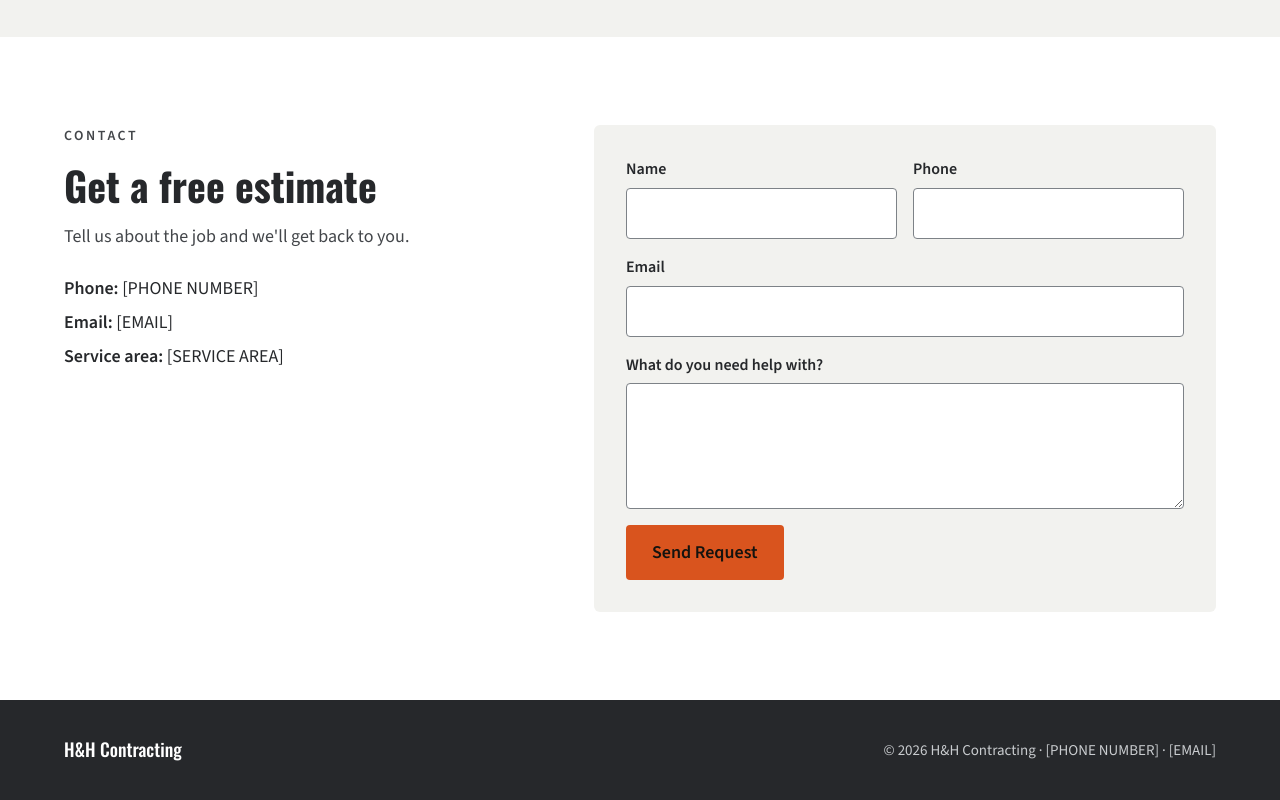
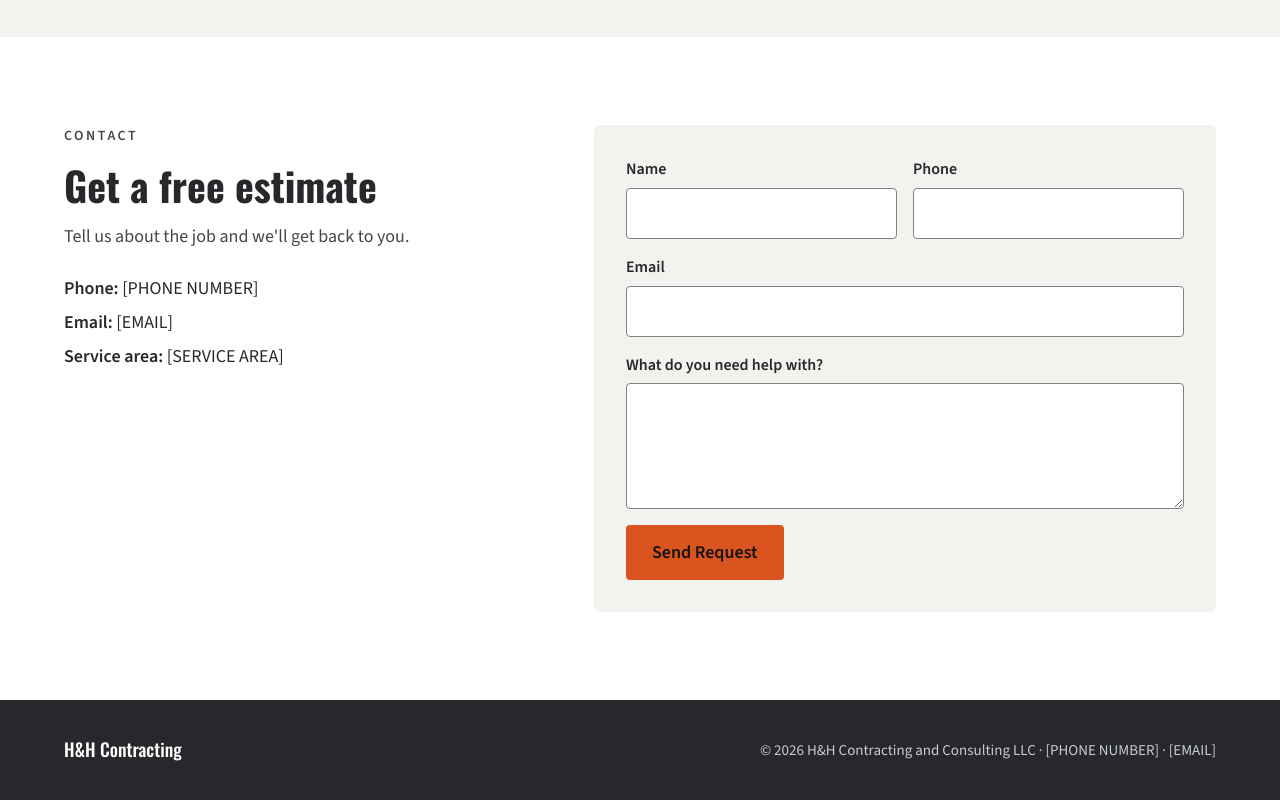
Before and after one commit to cambellhunziker/hh-contracting, a plain HTML site: page index.html in a window 1280 px wide. Shown: the part 2648-3448 px from the top of the page. Drawn offline with nearby package versions, Linux system fonts and the light colour scheme.

Commit message:
Use registered LLC name in footer
Co-Authored-By: Claude Opus 5.5 <noreply@anthropic.com>
Claude-Session: https://claude.ai/code/session_01R1dxQj8W3tt1V2M4fpXXPL

```diff
--- a/index.html
+++ b/index.html
@@ -173,7 +173,7 @@
   <footer class="site-footer">
     <div class="container">
       <strong>H&amp;H Contracting</strong>
-      <span>© <span id="year">2026</span> H&amp;H Contracting · [PHONE NUMBER] · [EMAIL]</span>
+      <span>© <span id="year">2026</span> H&amp;H Contracting and Consulting LLC · [PHONE NUMBER] · [EMAIL]</span>
     </div>
   </footer>
 
```
